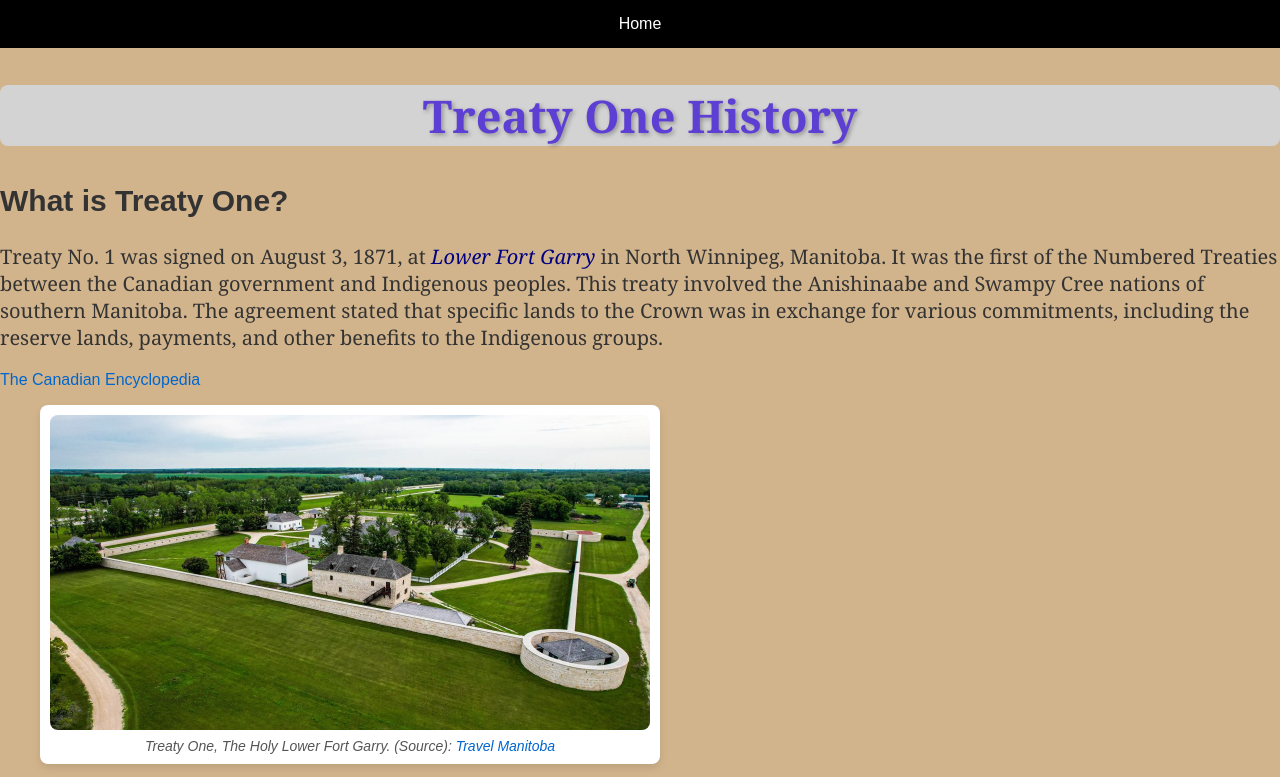
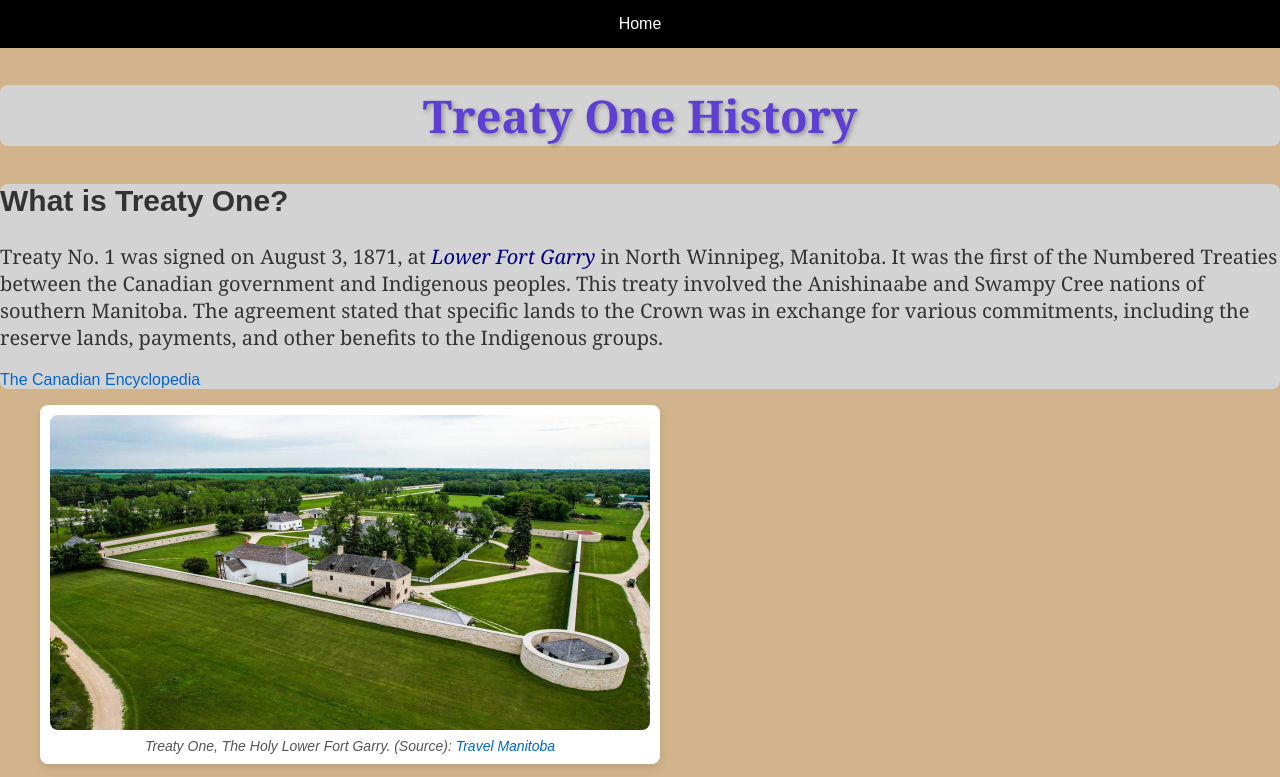
Before and after one commit to Abhi-cpu11/web-project-2-Abhi-Kalkat, a plain HTML site: page index.html in a window 1280 px wide. Shown: the top 777 px of the page. Drawn offline with Linux system fonts and the light colour scheme.

Commit message:
YuRRRR almost

```diff
--- a/index.html
+++ b/index.html
@@ -77,6 +77,8 @@ Date Last Modified: March. 18. 2025
 
       <!--Section for the text and information about Treaty One-->
       <section tabindex="3">
+      <!-- Div 1: Groups the title and paragraph -->
+      <div>
         <!--h2 for my "title" of what I'm going to be Yapping about-->
         <h2 tabindex="4">What is Treaty One?</h2>
         <!--Paragraph explaining what treaty one is-->
@@ -97,6 +99,7 @@ Date Last Modified: March. 18. 2025
           tabindex="6"
           >The Canadian Encyclopedia</a
         >
+        </div>
       </section>
 
       <!-- Section for a picture of where treaty is signed-->
@@ -147,7 +150,7 @@ Date Last Modified: March. 18. 2025
 
       <!-- Section for a picture of the Treaty 1 map -->
       <section tabindex="15">
-        <!--DIV for my iframe adds visual depth-->
+        <!--DIV grouping my iframe and a href. It also adds visual depth-->
         <div>
           <figure>
             <img
--- a/styles.css
+++ b/styles.css
@@ -39,7 +39,7 @@ div {
   /* Center the div horizontally */
   margin-right: auto;
 }
-
+/*Ishaan helped me with my NAV bar*/
 .navbar a {
   /* Set link color to white */
   color: rgb(254, 254, 254);
```
